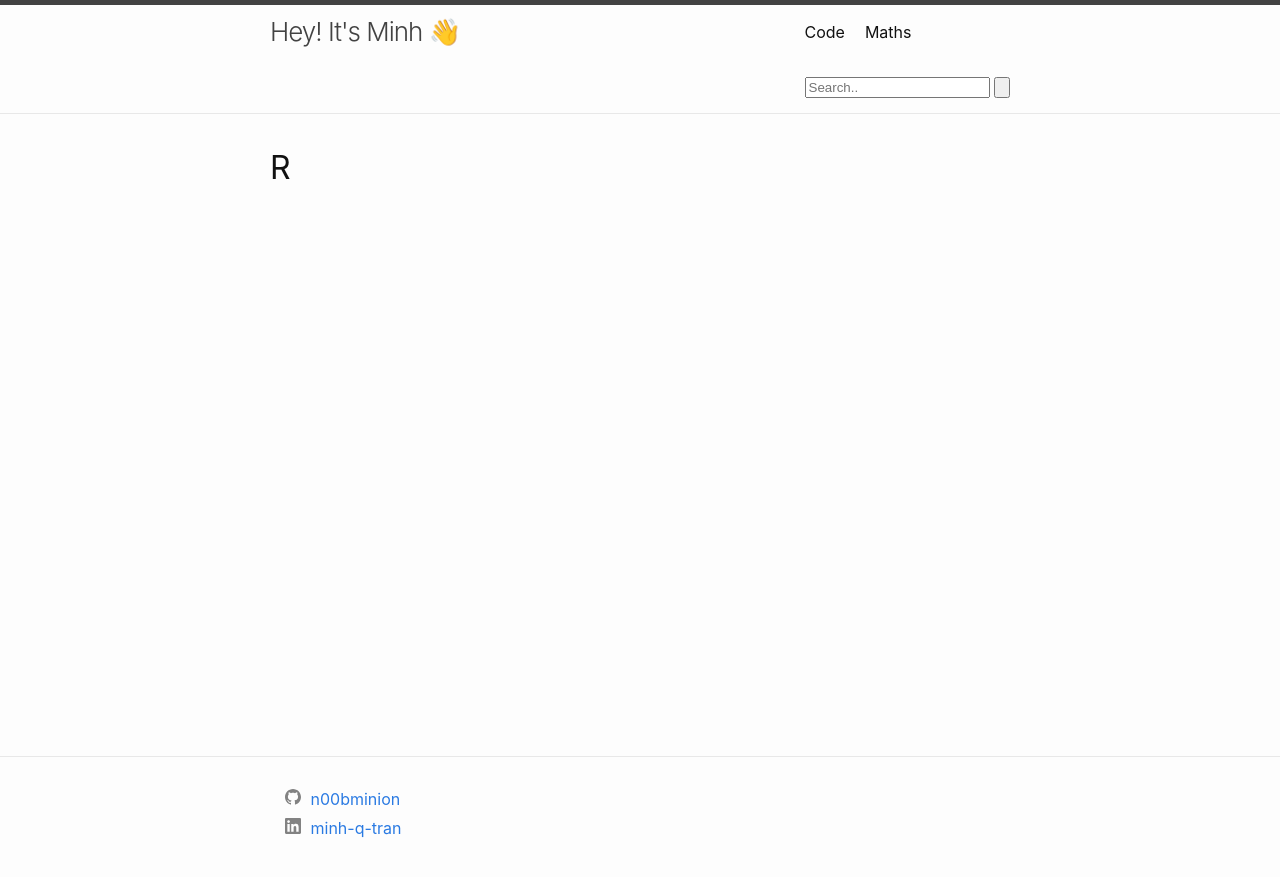
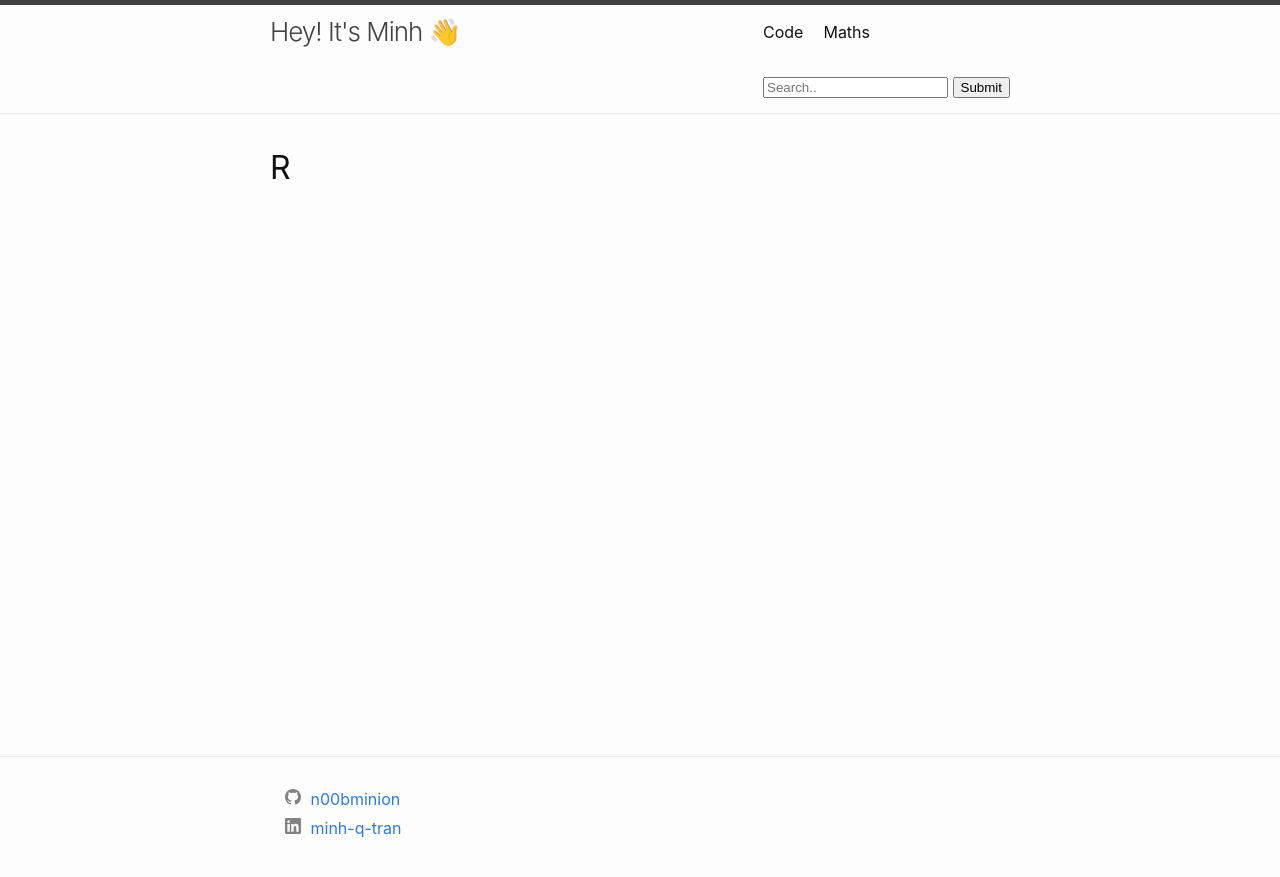
Before and after one commit to n00bminion/n00bminion.github.io, a Jekyll site: the page built from _coding/r.md, in a window 1280 px wide. Shown: the top 877 px of the page. Built offline with Jekyll 4.4.1, drawn with Linux system fonts in a browser that asks for light colours.

Commit message:
revert changes

```diff
--- a/_includes/search-box.html
+++ b/_includes/search-box.html
@@ -1,6 +1,6 @@
 <div class="header-search">
   <form class="header-search-form" action="{{ site.baseurl }}/search/" method="get">
     <input type="text" id="search-box" name="query" placeholder="Search..">
-    <input type="submit" value="{{ site.baseurl }}">
+    <input type="submit" value="Submit">
   </form>
 </div>
```
